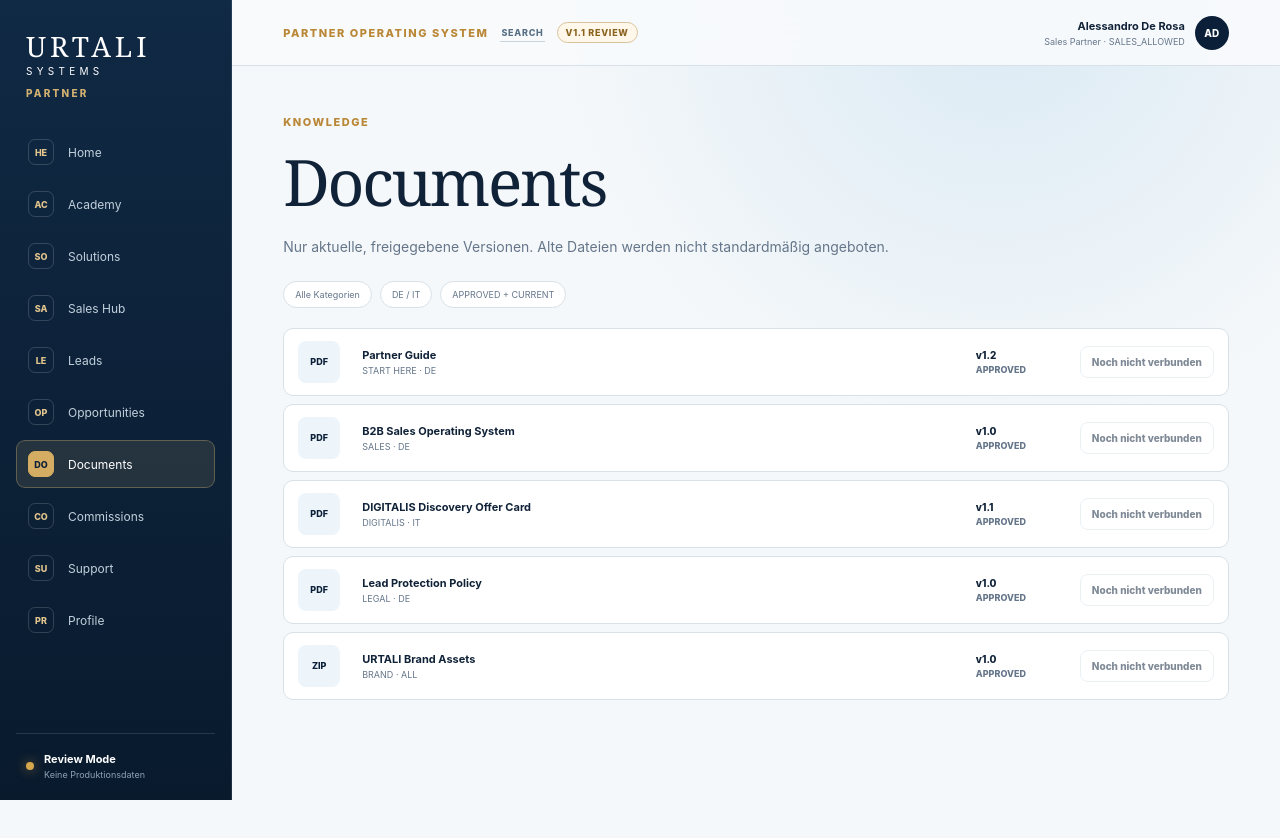
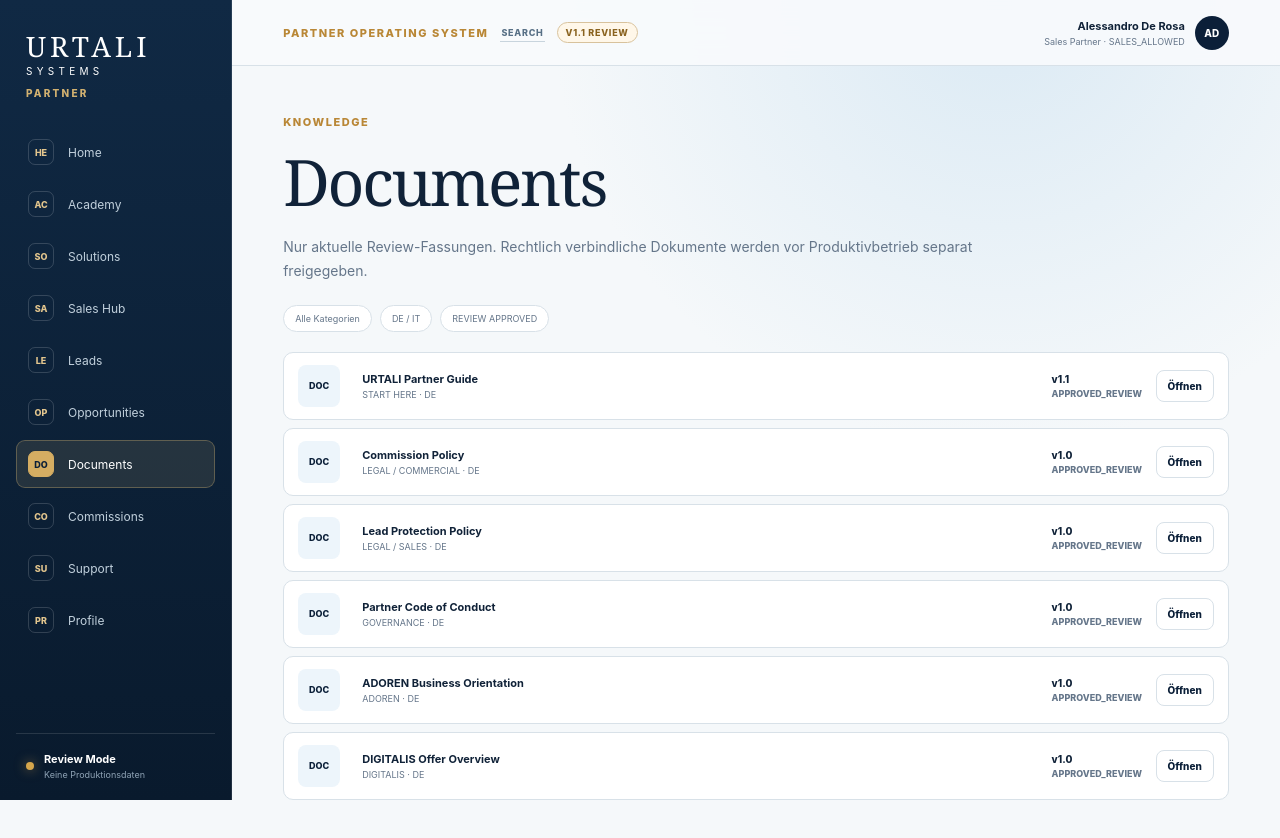
Before and after one commit to lavolpeofficial/vito-platform, a Next.js app in the folder apps/partner-portal/: page /documents in a window 1280 px wide. Shown: the top 838 px of the page. Before the commit the page ends 800 px from the top, so only its background shows below. Built offline with nearby package versions, Linux system fonts and the light colour scheme.

Commit message:
feat(partner-portal): connect document content library

```diff
--- a/apps/partner-portal/app/(portal)/documents/page.tsx
+++ b/apps/partner-portal/app/(portal)/documents/page.tsx
@@ -1,4 +1,5 @@
-import { documents } from '@/lib/demo-data';
+import Link from 'next/link';
+import { knowledgeDocuments } from '@/lib/content';
 
 export default function DocumentsPage() {
   return (
@@ -6,16 +7,16 @@
       <header className="page-head">
         <span className="eyebrow">Knowledge</span>
         <h1>Documents</h1>
-        <p>Nur aktuelle, freigegebene Versionen. Alte Dateien werden nicht standardmäßig angeboten.</p>
+        <p>Nur aktuelle Review-Fassungen. Rechtlich verbindliche Dokumente werden vor Produktivbetrieb separat freigegeben.</p>
       </header>
-      <div className="filter-bar"><span>Alle Kategorien</span><span>DE / IT</span><span>APPROVED + CURRENT</span></div>
+      <div className="filter-bar"><span>Alle Kategorien</span><span>DE / IT</span><span>REVIEW APPROVED</span></div>
       <section className="document-list">
-        {documents.map((doc) => (
-          <article key={doc.title}>
-            <div className="file-mark">{doc.type}</div>
+        {knowledgeDocuments.map((doc) => (
+          <article key={doc.slug}>
+            <div className="file-mark">DOC</div>
             <div><strong>{doc.title}</strong><small>{doc.category} · {doc.language}</small></div>
             <div className="doc-version">v{doc.version}<small>{doc.status}</small></div>
-            <button type="button" className="button secondary small" disabled title="Document storage is not connected in review mode">Noch nicht verbunden</button>
+            <Link className="button secondary small" href={'/documents/' + doc.slug}>Öffnen</Link>
           </article>
         ))}
       </section>
```
